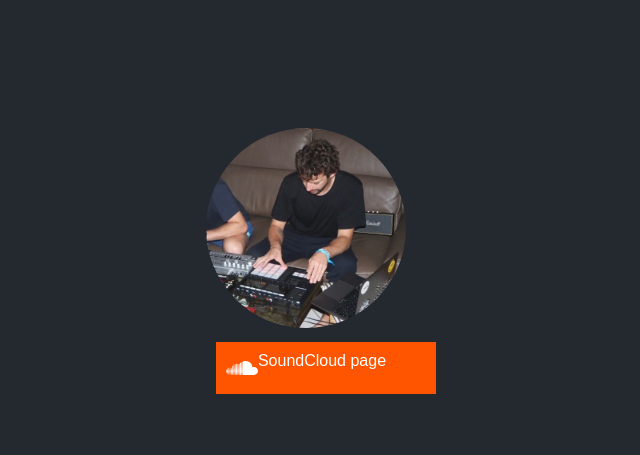
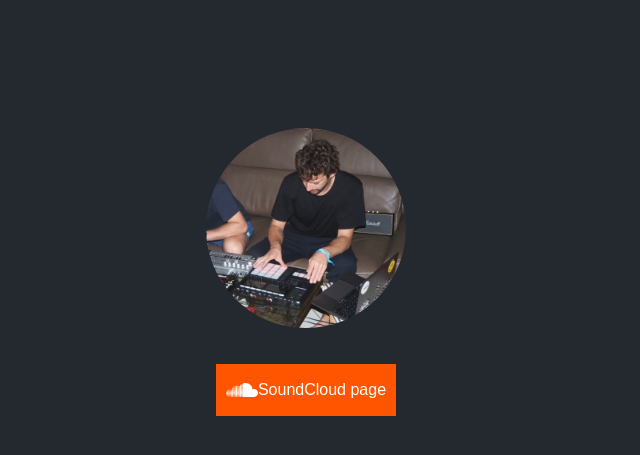
Before and after one commit to mazard-records/mazard-records.github.io, a Jekyll site: the page built from index.html, in a window 1280 px wide. Shown: the top 455 px of the page, without its empty margins (334-974 px from the left). Built offline with Jekyll 4.4.1, drawn with Linux system fonts in a browser that asks for light colours.

Commit message:
💄 update layout

```diff
--- a/_includes/link-soundcloud.html
+++ b/_includes/link-soundcloud.html
@@ -6,5 +6,7 @@
 {% endif %}
 <a href="{{ url }}" class="container container-soundcloud">
     {% include icon-soundcloud.html %}
-    {{ include.link.label }}
+    <span>
+        {{ include.link.label }}
+    </span>
 </a>
--- a/_sass/_containers.scss
+++ b/_sass/_containers.scss
@@ -11,11 +11,13 @@
 .container:hover,
 .container:link,
 .container:visited {
+    align-items: center;
+    box-sizing: border-box;
     color: $primary-text;
     display: flex;
     flex-direction: row;
+    justify-content: space-evenly;
     padding: 10px;
-    margin: 10px;
     text-align: center;
     text-decoration: none;
     width: 100%;
--- a/assets/css/style.scss
+++ b/assets/css/style.scss
@@ -23,6 +23,10 @@ body {
     width: 100%;
 }
 
+header {
+    margin-bottom: 32px;
+}
+
 .linktree {
     align-items: center;
     display: flex;
```
